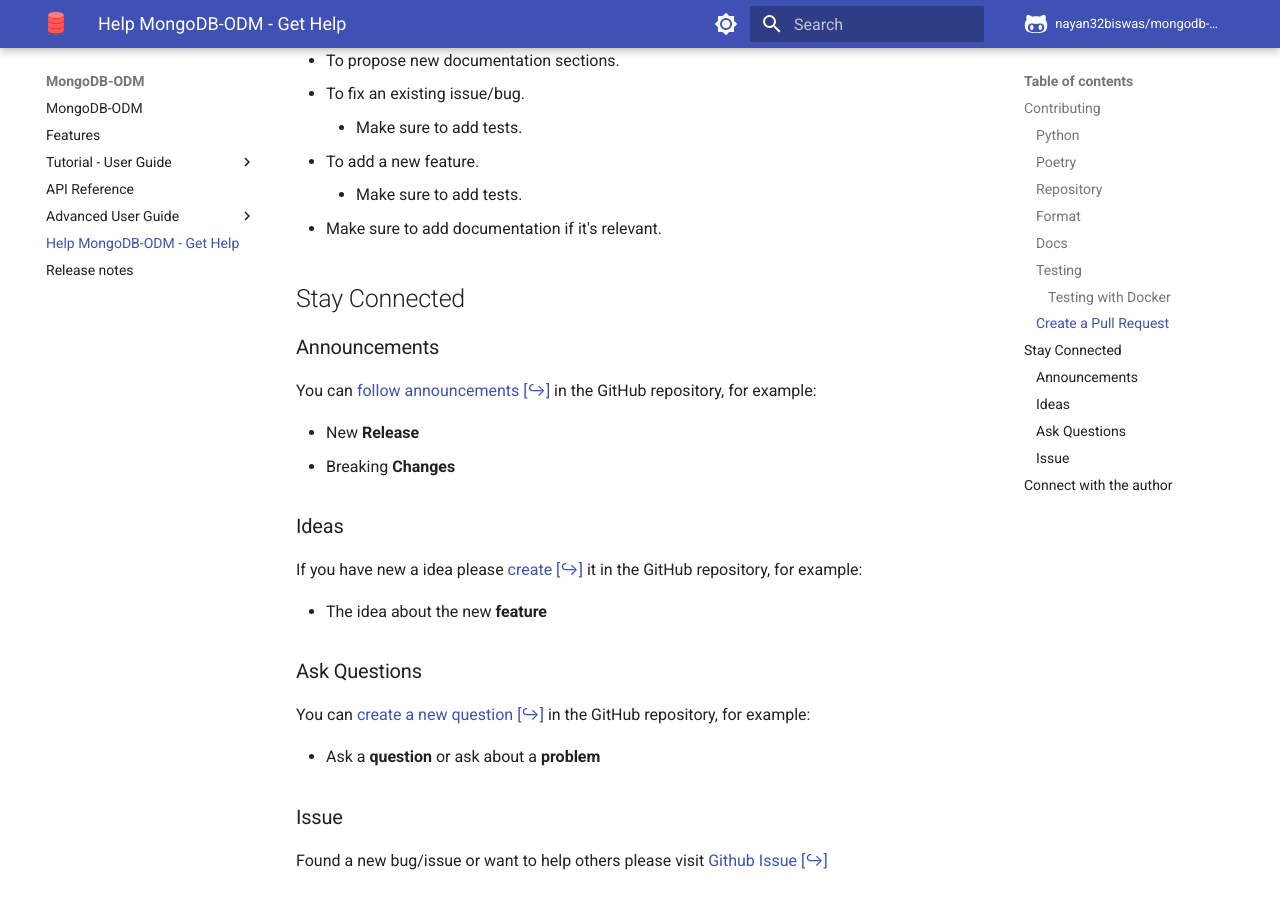
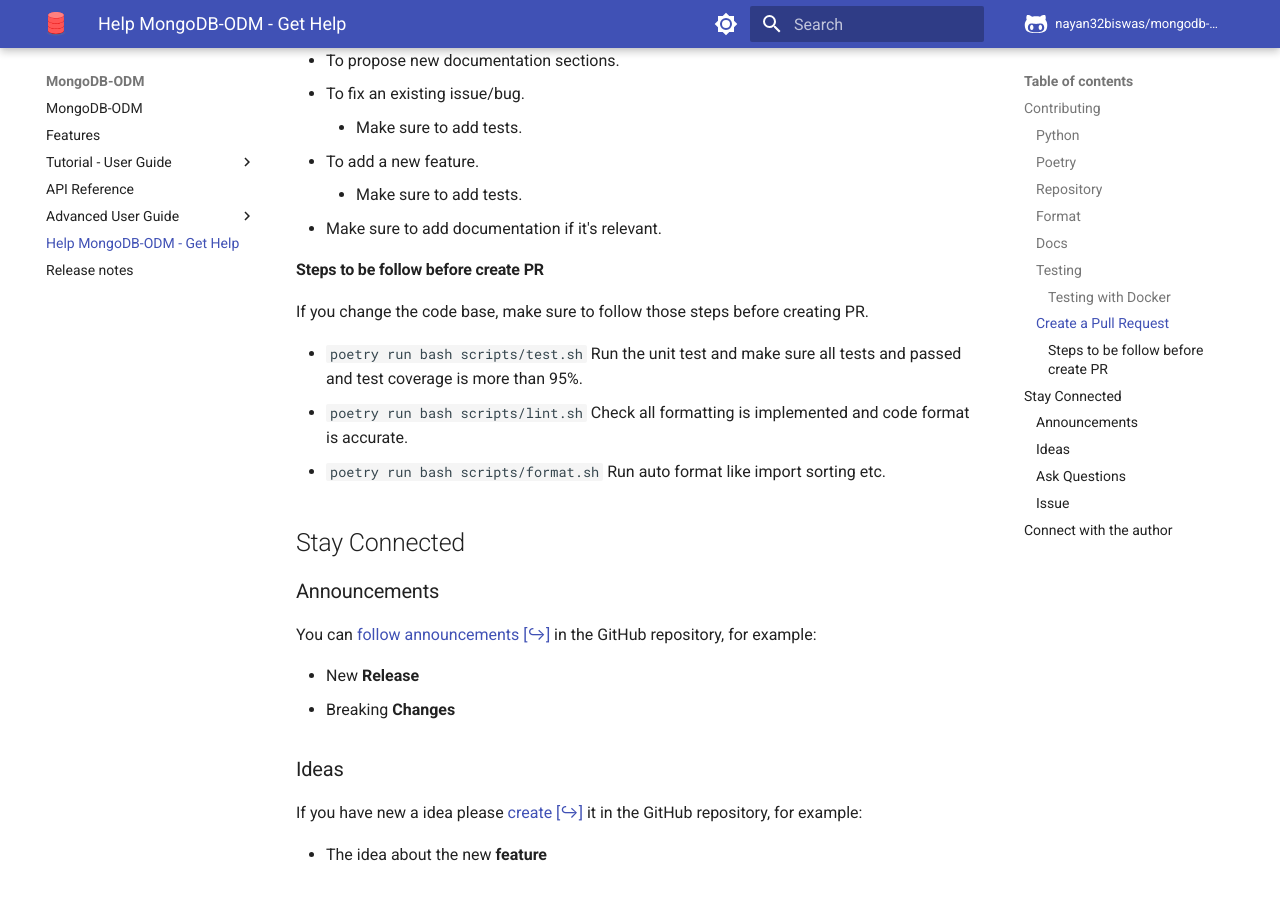
Before and after one commit to nayan32biswas/mongodb-odm, an MkDocs documentation site: the page built from docs/help-get-help.md, in a window 1280 px wide and 900 px high, scrolled down 1756 px. Built offline with MkDocs 1.6.1 and Material for MkDocs 9.7.7, drawn with Linux system fonts in a browser that asks for light colours; comment, search, counter and statistics services are not loaded.

Commit message:
change contribution doc

```diff
--- a/docs/help-get-help.md
+++ b/docs/help-get-help.md
@@ -80,6 +80,14 @@
     - Make sure to add tests.
 - Make sure to add documentation if it's relevant.
 
+#### Steps to be follow before create PR
+
+If you change the code base, make sure to follow those steps before creating PR.
+
+- `poetry run bash scripts/test.sh` Run the unit test and make sure all tests and passed and test coverage is more than 95%.
+- `poetry run bash scripts/lint.sh` Check all formatting is implemented and code format is accurate.
+- `poetry run bash scripts/format.sh` Run auto format like import sorting etc.
+
 ## Stay Connected
 
 ### Announcements
```
